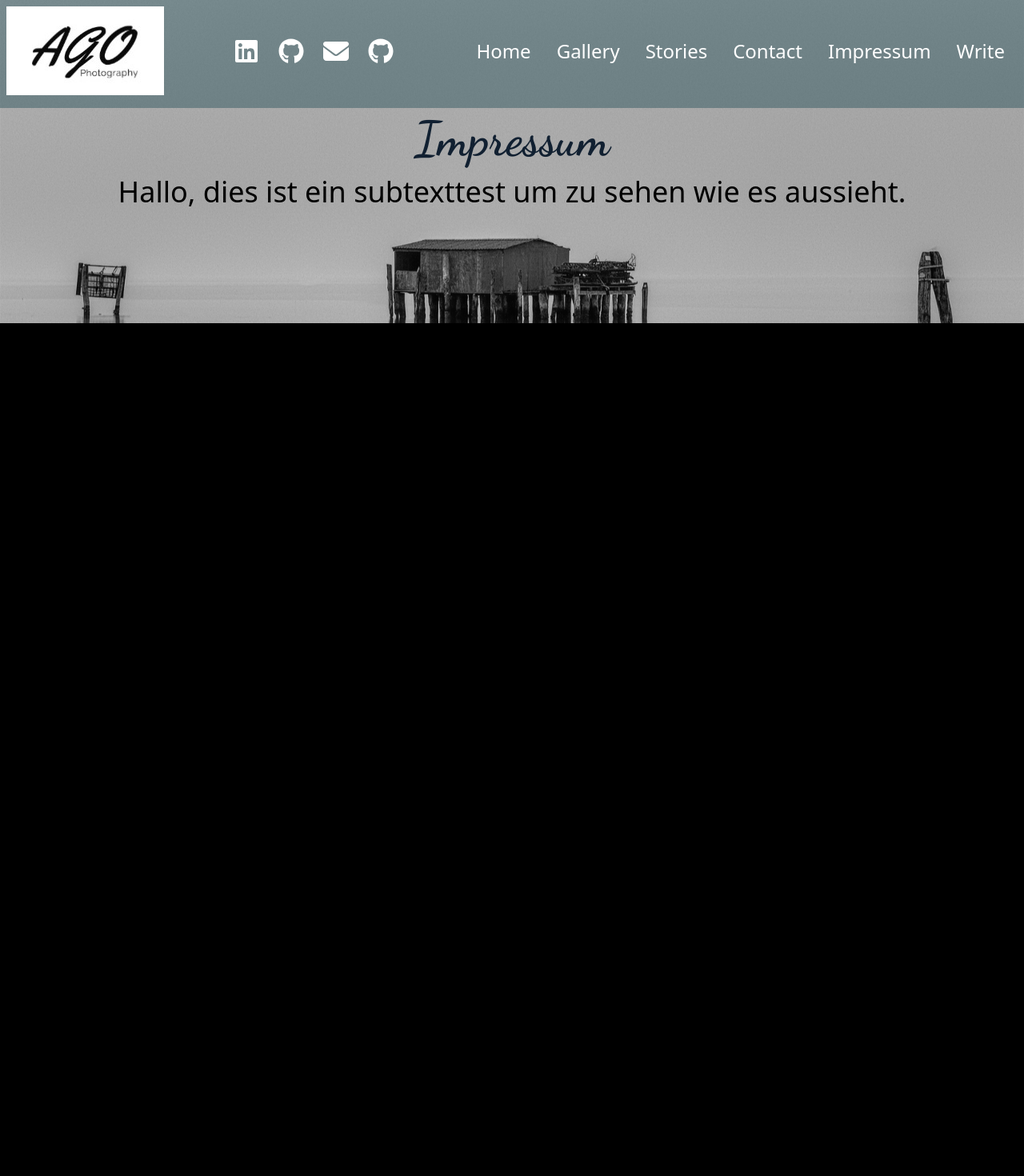
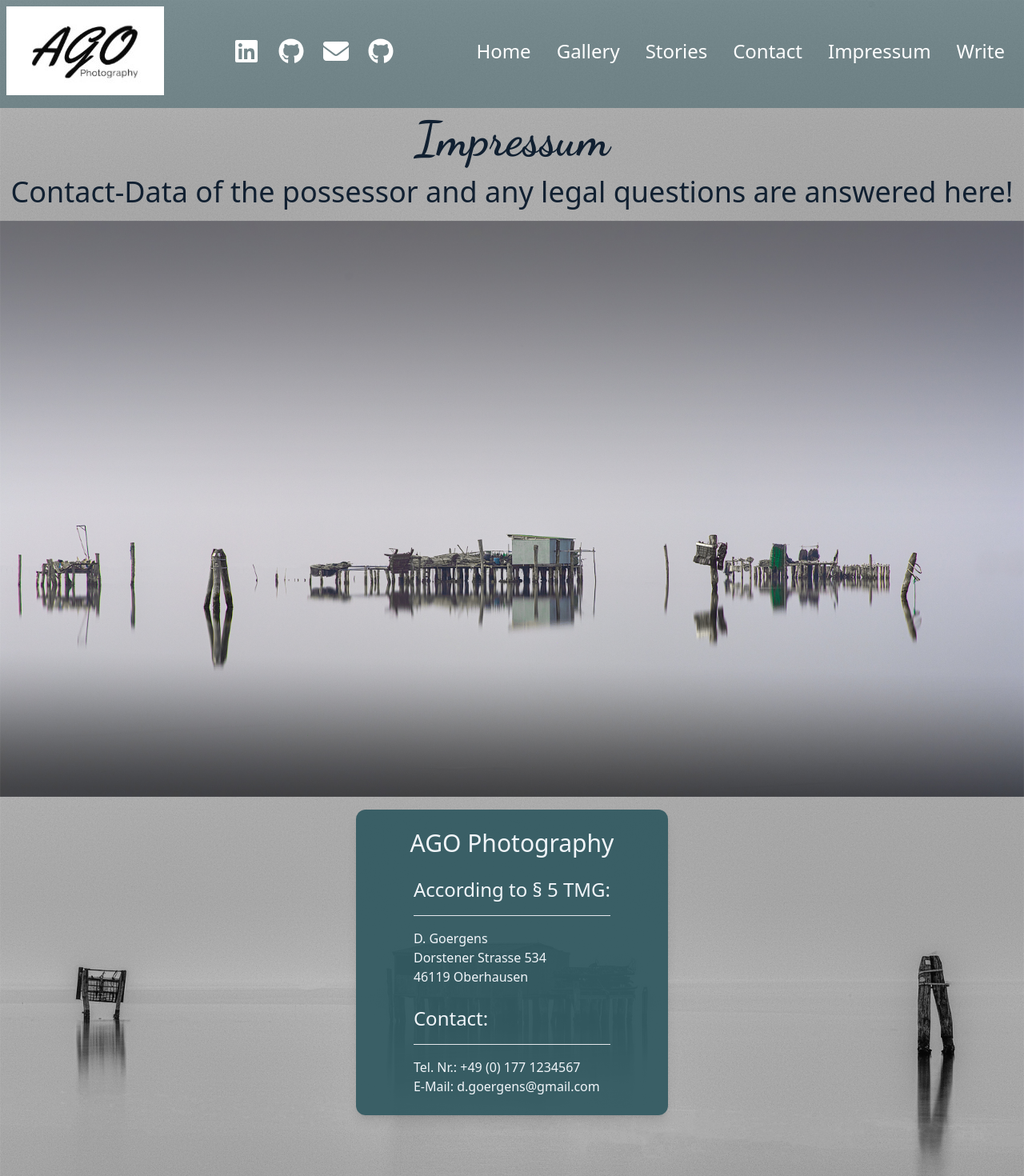
Before and after one commit to DaGo85/mern-photo-artist-app, a React (Create React App) app in the folder client/: page /impressum in a window 1280 px wide. Shown: the top 1470 px of the page at 80% size. Before the commit the page ends 800 px from the top, so only its background shows below. Built offline with nearby package versions, Linux system fonts and the light colour scheme.

Commit message:
added impressum

```diff
--- a/client/src/assets/data.js
+++ b/client/src/assets/data.js
@@ -39,7 +39,8 @@ export const socialIconsList = [
 // Data for subtexts on pages
 export const subtexts = {
   contact: "You want to get in touch? Write me!",
-  impressum: "Hallo, dies ist ein subtexttest um zu sehen wie es aussieht.",
+  impressum:
+    "Contact-Data of the possessor and any legal questions are answered here!",
   gallery: "Hallo, dies ist ein subtexttest um zu sehen wie es aussieht.",
   home: "Hallo, dies ist ein subtexttest um zu sehen wie es aussieht.",
   stories: "Hallo, dies ist ein subtexttest um zu sehen wie es aussieht.",
--- /dev/null
+++ b/client/src/components/elements/RandomImage/index.js
@@ -0,0 +1,7 @@
+function RandomImage() {
+  return (
+    <img alt="randomimg" src={require("../../../assets/images/bg-home.jpg")} />
+  );
+}
+
+export default RandomImage;
--- a/client/src/index.css
+++ b/client/src/index.css
@@ -21,15 +21,19 @@
   }
 
   h3 {
-    @apply text-4xl text-center;
+    @apply text-4xl text-center text-d;
   }
 
   h4 {
     @apply text-slate-100 text-3xl;
   }
 
+  h5 {
+    @apply text-slate-100 text-2xl;
+  }
+
   p {
-    @apply text-slate-100 text-lg;
+    @apply text-slate-100;
   }
 }
 
--- a/client/src/pages/Write/components/WriteCards.js
+++ b/client/src/pages/Write/components/WriteCards.js
@@ -10,14 +10,14 @@ function WriteCards() {
           <Link
             to={card.url}
             key={card.id}
-            className="card-setup text-center gap-6 py-6"
+            className="card-setup text-center gap-6 py-6 transition-all hover:scale-105 duration-500"
           >
             <h4 className="">{card.title}</h4>
             <p className="">{card.text}</p>
             <img className="" src={card.icon} alt={card.title} />
           </Link>
         );
-      })}{" "}
+      })}
     </div>
   );
 }
--- a/client/src/pages/impressum/index.js
+++ b/client/src/pages/impressum/index.js
@@ -2,6 +2,7 @@ import TransitionWrapper from "../../utility/TransitionWrapper";
 import PageHeadLine from "../../components/elements/PageHeadline";
 import SubText from "../../components/elements/SubText";
 import { subtexts } from "../../assets/data";
+import RandomImage from "../../components/elements/RandomImage";
 
 function Impressum() {
   return (
@@ -10,6 +11,30 @@ function Impressum() {
         <div className="impressum-bg bg-setup">
           <PageHeadLine headline={"Impressum"} />
           <SubText subtext={subtexts.impressum} />
+          <RandomImage />
+          <section className="card-setup gap-6 py-6">
+            <h4>AGO Photography</h4>
+            <span className="flex flex-col gap-4 w-full px-6">
+              <h5>According to § 5 TMG:</h5>
+              <hr />
+              <p>
+                D. Goergens
+                <br />
+                Dorstener Strasse 534
+                <br />
+                46119 Oberhausen
+              </p>
+            </span>
+            <span className="flex flex-col gap-4 w-full px-6">
+              <h5>Contact:</h5>
+              <hr />
+              <p>
+                Tel. Nr.: +49 (0) 177 1234567
+                <br />
+                E-Mail: d.goergens@gmail.com
+              </p>
+            </span>
+          </section>
         </div>
       </main>
     </TransitionWrapper>
```
Also changed, not shown: client/src/assets/images/bg-home.jpg (added).
